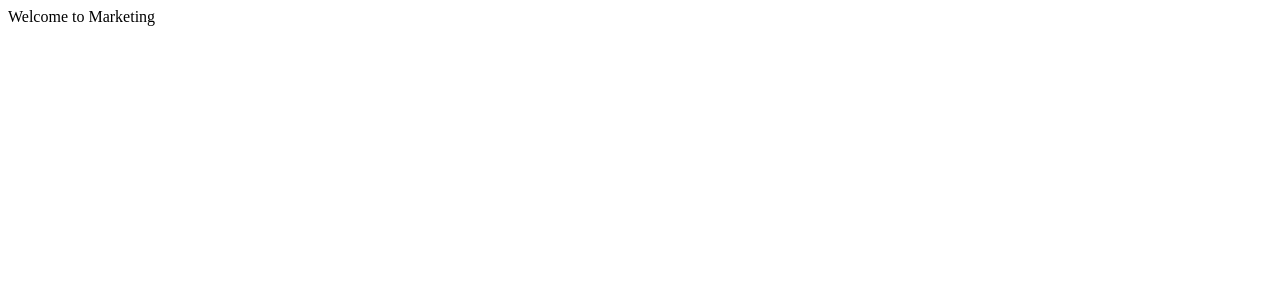
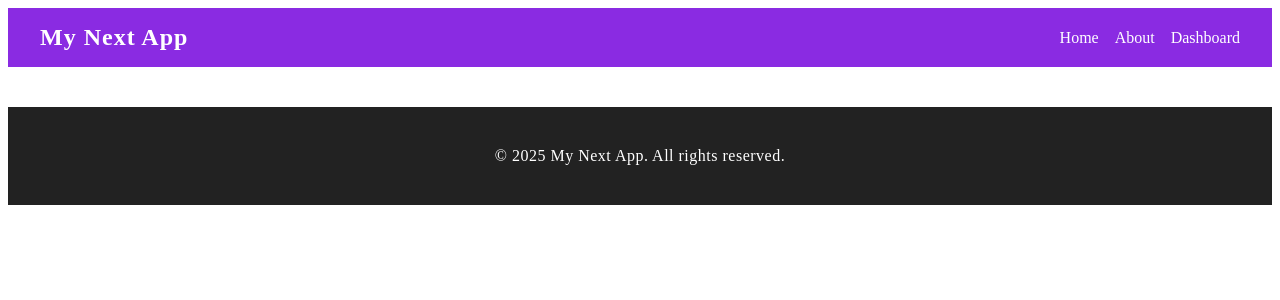
Before and after one commit to vishu938-archive/NextJs, a Next.js app: page / in a window 1280 px wide. Shown: the top 300 px of the page. Built offline with nearby package versions, Linux system fonts and the light colour scheme.

Commit message:
static metadata for pages

```diff
--- a/src/app/(marketing)/layout.js
+++ b/src/app/(marketing)/layout.js
@@ -4,7 +4,7 @@ export default function MarketingLayout({ children }) {
   return (
     <html lang="en">
       <body>
-        {children}
+        {/* {children} */}
         {/* <Footer /> */}
       </body>
     </html>
--- a/src/app/layout.js
+++ b/src/app/layout.js
@@ -10,9 +10,9 @@ export default function RootLayout({ children }) {
   return (
     <html lang="en">
       <body>
-        {/* <Header /> */}
+        <Header />
         {children}
-        {/* <Footer /> */}
+        <Footer />
       </body>
     </html>
   );
```
Also changed, not shown: src/app/about/page.jsx (+7 -0 lines).
